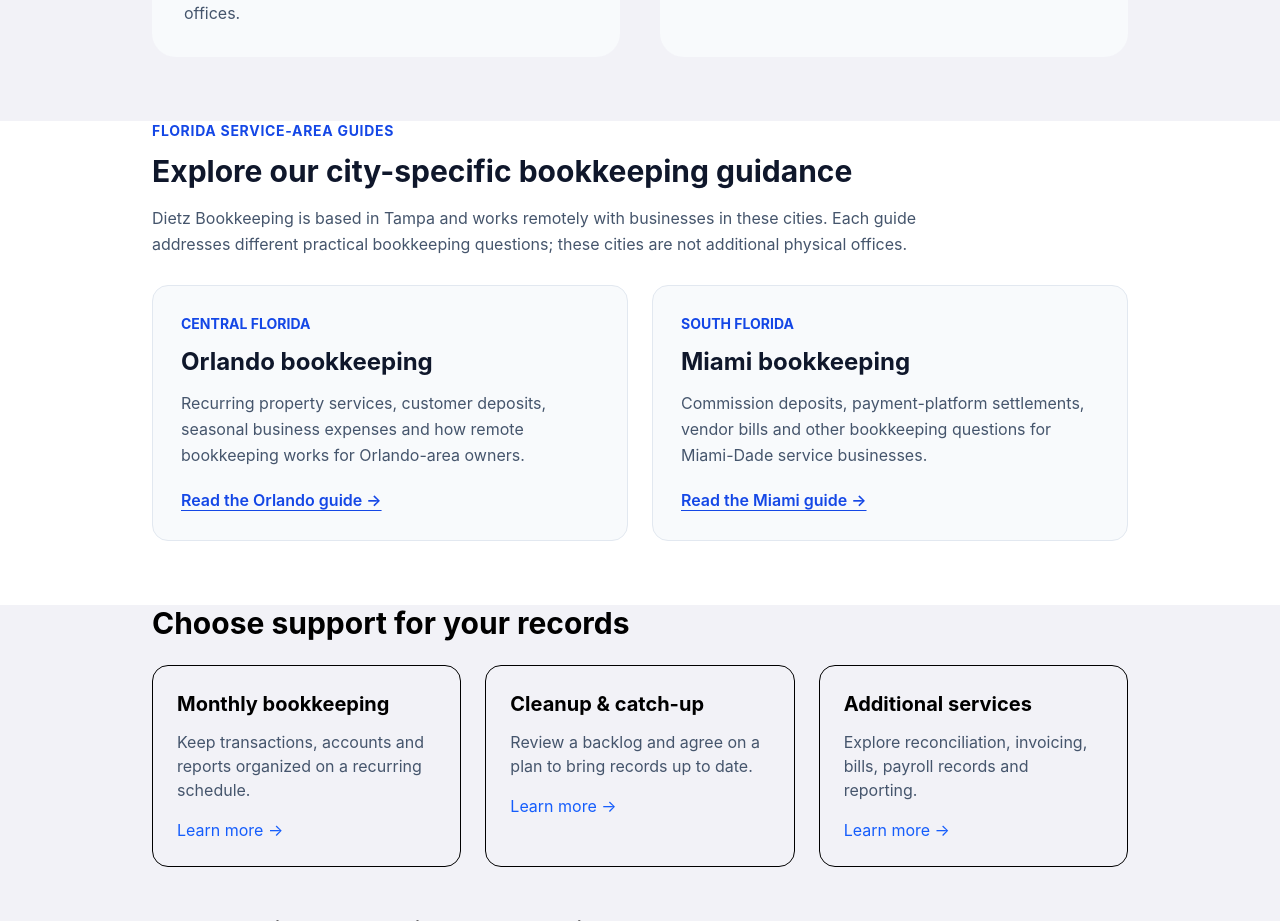
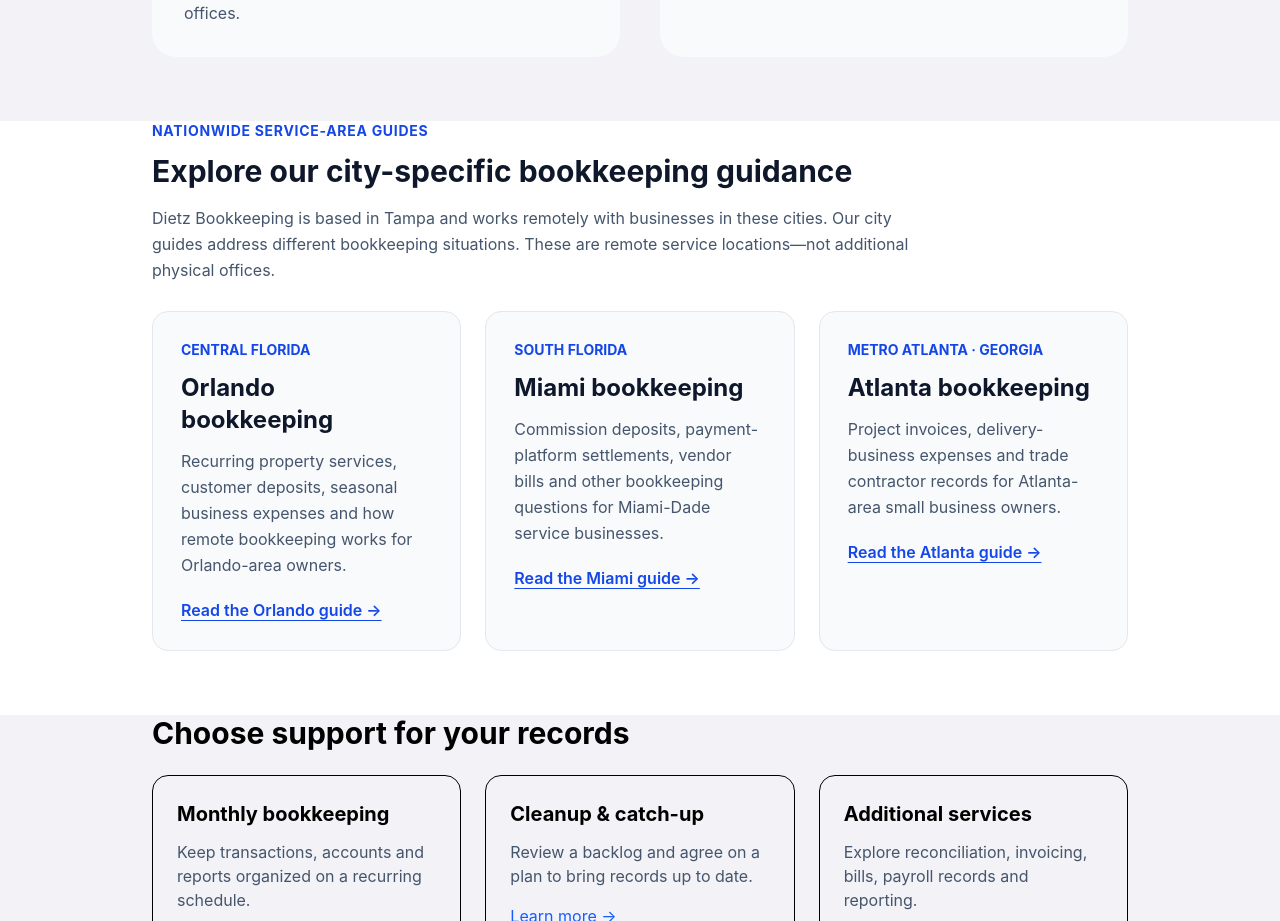
Before and after one commit to dietzbp-lgtm/dietz-bookkeeping-website, a React (Vite) app: page /service-areas in a window 1280 px wide. Shown: the part 924-1845 px from the top of the page. Built offline with nearby package versions, Linux system fonts and the light colour scheme.

Commit message:
PR28: add Atlanta as third city guide in nationwide Service Areas hub

```diff
--- a/src/pages/ServiceAreas.tsx
+++ b/src/pages/ServiceAreas.tsx
@@ -5,12 +5,12 @@
   return <Layout>
     <section className="bg-blue-50 py-20"><div className="max-w-4xl mx-auto px-6"><p className="text-blue-600 font-semibold mb-4">BASED IN TAMPA · WORKING NATIONWIDE</p><h1 className="text-4xl md:text-5xl font-bold text-slate-900 mb-6">Your bookkeeper can be nearby—or a call away.</h1><p className="text-xl text-slate-600 mb-8">Dietz Bookkeeping helps small businesses in Tampa Bay, throughout Florida and across the United States. Work directly with Bryan Dietz through remote bookkeeping support, with Tampa meetings available by appointment.</p><Link to="/schedule" className="inline-block bg-blue-600 text-white px-6 py-4 rounded-xl font-semibold">Book a Free Consultation</Link></div></section>
     <section className="py-16"><div className="max-w-5xl mx-auto px-6 grid md:grid-cols-2 gap-10"><article className="rounded-3xl bg-slate-50 p-8"><h2 className="text-2xl font-bold mb-4">Tampa Bay & Florida</h2><p className="text-slate-600 mb-4">From Tampa, Brandon and Riverview to St. Petersburg, Clearwater, Wesley Chapel and beyond, we can support your business remotely. Tampa appointments are arranged in advance; please contact us before visiting.</p><p className="text-slate-600">Businesses in Orlando, Jacksonville, Miami and other Florida communities can use the same remote process. These are service locations, not additional offices.</p></article><article className="rounded-3xl bg-slate-50 p-8"><h2 className="text-2xl font-bold mb-4">Across the United States</h2><p className="text-slate-600 mb-4">You do not need to be in Florida. We discuss your accounting setup, arrange appropriate software access and coordinate the documents needed for your agreed scope.</p><p className="text-slate-600">Consultations are scheduled using the booking calendar. We confirm communication preferences and any timing needs before work starts.</p></article></div></section>
-    <section className="pb-16 bg-white" aria-labelledby="florida-city-guides">
+    <section className="pb-16 bg-white" aria-labelledby="city-guides">
       <div className="max-w-5xl mx-auto px-6">
-        <p className="text-sm font-bold tracking-wider text-blue-700 mb-3">FLORIDA SERVICE-AREA GUIDES</p>
-        <h2 id="florida-city-guides" className="text-3xl font-bold text-slate-900 mb-4">Explore our city-specific bookkeeping guidance</h2>
-        <p className="text-slate-600 leading-relaxed mb-7 max-w-3xl">Dietz Bookkeeping is based in Tampa and works remotely with businesses in these cities. Each guide addresses different practical bookkeeping questions; these cities are not additional physical offices.</p>
-        <div className="grid md:grid-cols-2 gap-6">
+        <p className="text-sm font-bold tracking-wider text-blue-700 mb-3">NATIONWIDE SERVICE-AREA GUIDES</p>
+        <h2 id="city-guides" className="text-3xl font-bold text-slate-900 mb-4">Explore our city-specific bookkeeping guidance</h2>
+        <p className="text-slate-600 leading-relaxed mb-7 max-w-3xl">Dietz Bookkeeping is based in Tampa and works remotely with businesses in these cities. Our city guides address different bookkeeping situations. These are remote service locations—not additional physical offices.</p>
+        <div className="grid md:grid-cols-2 lg:grid-cols-3 gap-6">
           <article className="rounded-2xl bg-slate-50 border border-slate-200 p-7">
             <p className="text-sm font-bold text-blue-700 mb-3">CENTRAL FLORIDA</p>
             <h3 className="text-2xl font-bold text-slate-900 mb-3">Orlando bookkeeping</h3>
@@ -23,6 +23,12 @@
             <p className="text-slate-600 mb-5 leading-relaxed">Commission deposits, payment-platform settlements, vendor bills and other bookkeeping questions for Miami-Dade service businesses.</p>
             <Link to="/miami-bookkeeping" className="font-semibold text-blue-700 underline underline-offset-4">Read the Miami guide →</Link>
           </article>
+          <article className="rounded-2xl bg-slate-50 border border-slate-200 p-7">
+            <p className="text-sm font-bold text-blue-700 mb-3">METRO ATLANTA · GEORGIA</p>
+            <h3 className="text-2xl font-bold text-slate-900 mb-3">Atlanta bookkeeping</h3>
+            <p className="text-slate-600 mb-5 leading-relaxed">Project invoices, delivery-business expenses and trade contractor records for Atlanta-area small business owners.</p>
+            <Link to="/atlanta-bookkeeping" className="font-semibold text-blue-700 underline underline-offset-4">Read the Atlanta guide →</Link>
+          </article>
         </div>
       </div>
     </section>
```
